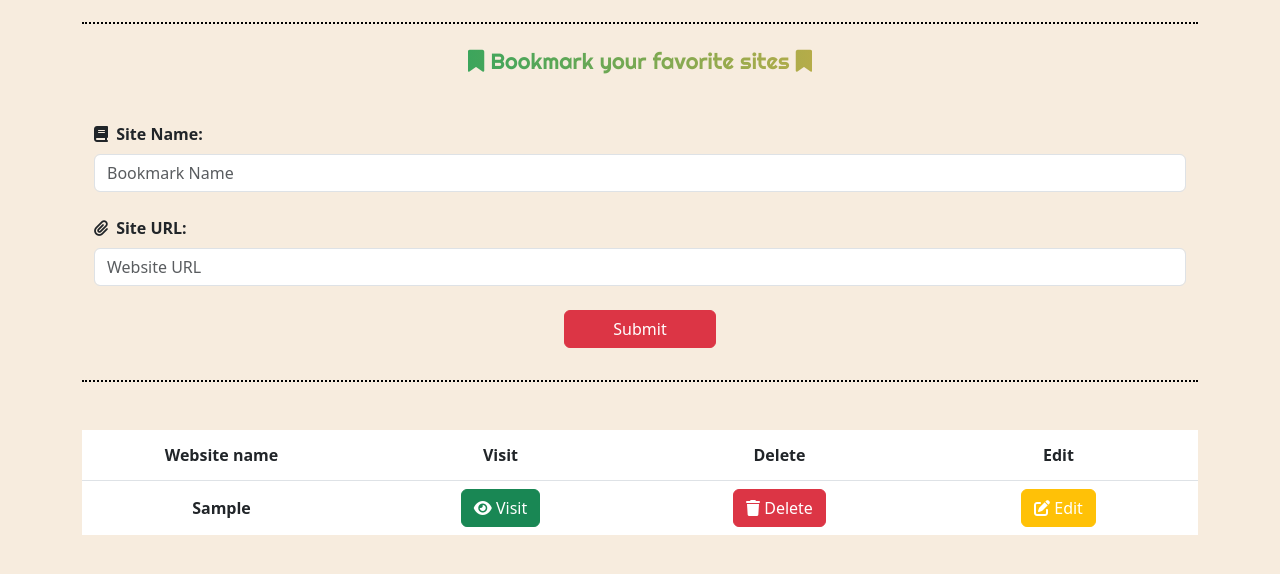
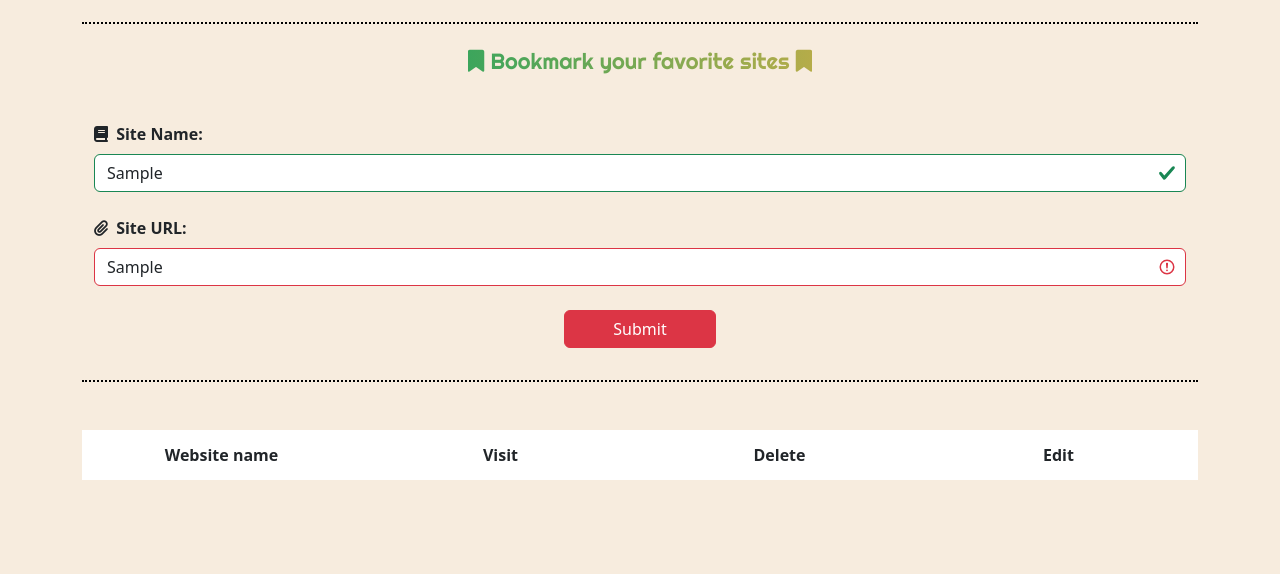
Before and after one commit to YoussefIbrahim9/Bookmarker, a plain HTML site: page index.html in a window 1280 px wide. Both pictures are taken after typing "Sample", "Sample" into the empty fields and a click on the button "Submit". Shown: the part 184-758 px from the top of the page. Drawn offline with Linux system fonts and the light colour scheme; a web font is replaced by a local one.

Commit message:
validation added

```diff
--- a/css/style.css
+++ b/css/style.css
@@ -57,10 +57,10 @@ section.web-body h2{
 
 input.form-control:focus
 {
-    box-shadow: 0 0 0 0.25rem #fec26055 !important;
-    color: #212529 !important;
-    background-color: #fff !important;
-    border-color: #d99c39 !important;
+    box-shadow: 0 0 0 0.25rem #fec26055 ;
+    color: #212529 ;
+    background-color: #fff ;
+    border-color: #d99c39 ;
 }
 
 
--- a/index.html
+++ b/index.html
@@ -55,12 +55,12 @@
 
                         <div class="site-input d-flex flex-column mb-4">
                             <label class="mb-2 fw-bold" for="siteName"><i class="fa-solid fa-book me-1"></i> Site Name:</label>
-                            <input class="form-control"  type="text" name="webSiteName" id="siteName" placeholder="Bookmark Name">
+                            <input oninput="validation(this)" class="form-control"  type="text" name="webSiteName" id="siteName" placeholder="Bookmark Name">
                         </div>
 
                         <div class="stie-url d-flex flex-column">
                             <label class="mb-2 fw-bold" for="siteUrl"><i class="fa-solid fa-paperclip me-1"></i> Site URL:</label>
-                            <input  class="form-control" type="text" name="webSiteUrl" id="siteUrl" placeholder="Website URL">
+                            <input oninput="validation(this)"  class="form-control" type="text" name="webSiteUrl" id="siteUrl" placeholder="Website URL">
                         </div>
 
                         <button onclick="addSite()" class="mt-4 mb-2 mx-auto btn btn-danger px-5" type="button"> Submit </button>
--- a/js/index.js
+++ b/js/index.js
@@ -6,9 +6,6 @@ var oldSiteUrl = document.getElementById("oldSiteUrl");
 
 var newSiteName = document.getElementById("newSiteName");
 var newSiteUrl = document.getElementById("newSiteUrl");
-
-
-
 
 var inputList = [];
 
@@ -21,6 +18,26 @@ if(localStorage.length != 0){
 else{
     inputList = [];
 }
+
+
+function validation(element){
+    var regex = {
+        siteName:/^[A-Z]\w{2,}/,
+        siteUrl: /^https:/
+    }
+
+    element.classList.remove("is-valid");
+    element.classList.remove("is-invalid");
+
+    if(regex[element.id].test(element.value)){
+        element.classList.add("is-valid");
+    }
+    else{
+         element.classList.add("is-invalid");
+    }
+}
+
+
 
 
 function editSite(){
@@ -74,6 +91,8 @@ function deleteSite(indx){
 function clearSite(){
     siteName.value = null;
     siteUrl.value= null;
+    siteName.classList.remove("is-valid","is-invalid");
+    siteUrl.classList.remove("is-valid","is-invalid");
 }
 
 function displaySite(){
@@ -84,7 +103,7 @@ function displaySite(){
         <td class="w-25 p-2 bg-white d-flex justify-content-center align-items-center">${inputList[i].siteNickName}</td>
         <td class="w-25 p-2 bg-white d-flex justify-content-center align-items-center "> <button class="btn btn-success "> <a target="_blank" href="${inputList[i].siteURL}" class="text-decoration-none text-white" > <i class="fa-solid fa-eye"></i> Visit</a> </button> </td>
         <td class="w-25 p-2 bg-white d-flex justify-content-center align-items-center"> <button onclick=" deleteSite(${i})" class="btn btn-danger">  <i class="fa-solid fa-trash"></i> Delete </button> </td>
-        <td class="w-25 p-2 bg-white d-flex justify-content-center align-items-center"> <button id= " ${i} " class="btn btn-warning text-white" data-bs-toggle="modal" data-bs-target="#exampleModal">  <i class="fa-solid fa-pen-to-square"></i> Edit </button> </td>
+        <td class="w-25 p-2 bg-white d-flex justify-content-center align-items-center"> <button class="btn btn-warning text-white" data-bs-toggle="modal" data-bs-target="#exampleModal">  <i class="fa-solid fa-pen-to-square"></i> Edit </button> </td>
     </tr>`
     }
     document.getElementById("contentShow").innerHTML = content;
@@ -92,6 +111,7 @@ function displaySite(){
 
 function addSite(){
 
+    if(siteName.classList.contains("is-valid") && siteUrl.classList.contains("is-valid")){
         var inputDetails =
         {
             siteNickName: siteName.value,
@@ -103,3 +123,9 @@ function addSite(){
         clearSite()
         displaySite()
     }
+    else{
+        window.alert("Please insert a valid input");
+    }
+
+
+}
```
Lines whose indentation alone changed are shown as unchanged.
